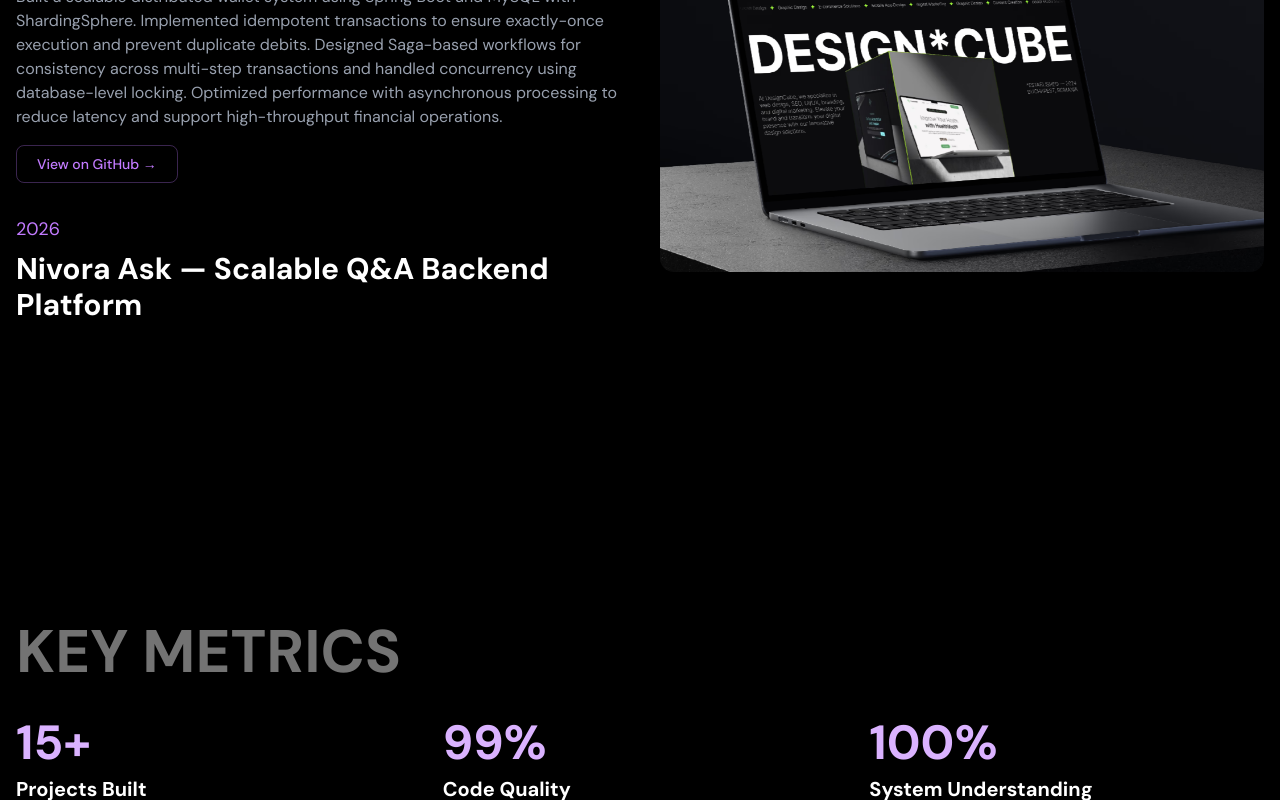
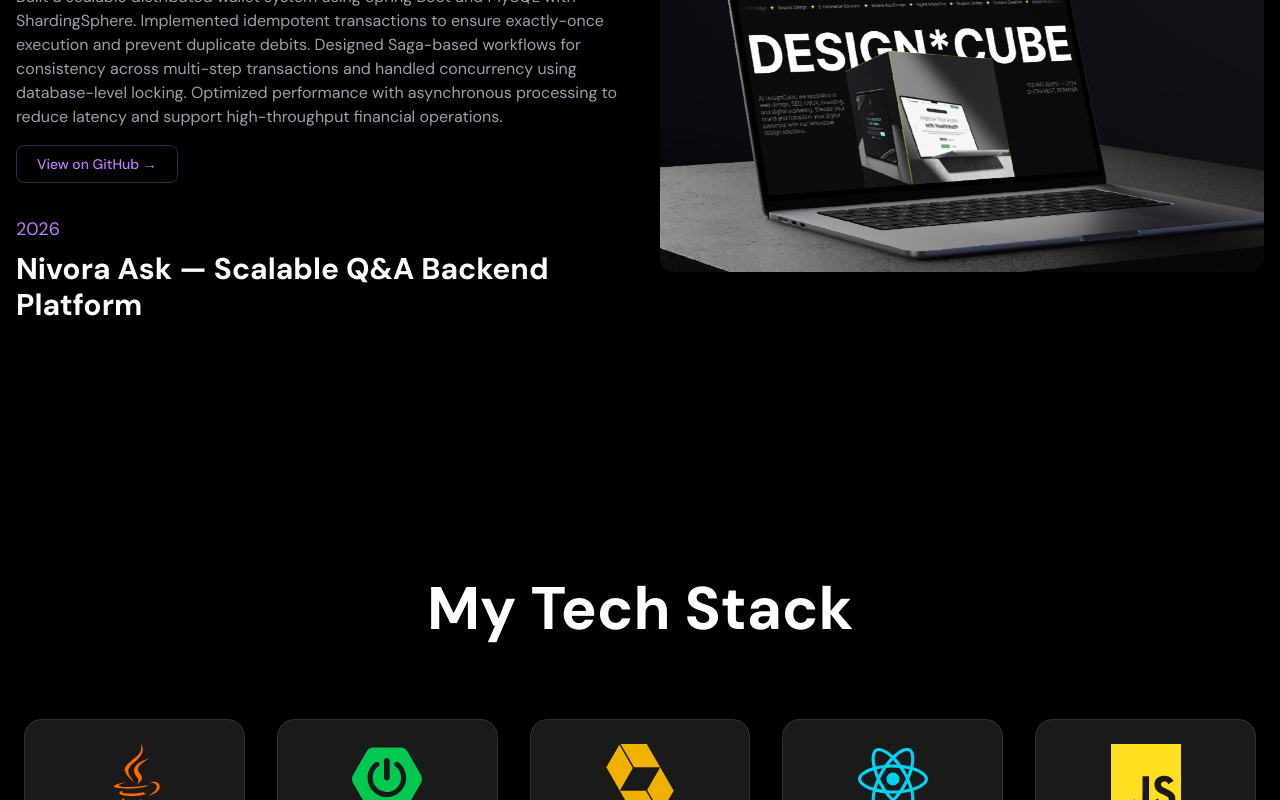
Before and after one commit to Harshjha002/Harsh-Jha-portfolio, a Next.js app: page / in a window 1280 px wide. Shown: the part 2712-3512 px from the top of the page. Built offline with nearby package versions, Linux system fonts and the light colour scheme.

Commit message:
feat(portfolio): added skills section

```diff
--- /dev/null
+++ b/app/components/Stack.tsx
@@ -0,0 +1,228 @@
+"use client";
+
+import { useEffect } from "react";
+import { useInView } from "react-intersection-observer";
+import { motion, useAnimation } from "framer-motion";
+
+import {
+  SiReact,
+  SiMysql,
+  SiSpringboot,
+  SiJavascript,
+  SiPostman,
+  SiGithubactions,
+  SiHibernate,
+  SiRedis,
+  SiMongodb,
+  SiTailwindcss,
+  SiLinux,
+  SiApachekafka,
+  SiDocker,
+} from "react-icons/si";
+
+import {
+  FaJava,
+  FaGitAlt,
+  FaGithub,
+  FaAws,
+} from "react-icons/fa6";
+
+const stackItems = [
+  {
+    id: 1,
+    name: "Java",
+    icon: <FaJava size={70} />,
+    color: "text-orange-500",
+  },
+  {
+    id: 2,
+    name: "Spring Boot",
+    icon: <SiSpringboot size={70} />,
+    color: "text-green-500",
+  },
+  {
+    id: 3,
+    name: "Hibernate",
+    icon: <SiHibernate size={70} />,
+    color: "text-yellow-500",
+  },
+  {
+    id: 4,
+    name: "React",
+    icon: <SiReact size={70} />,
+    color: "text-cyan-400",
+  },
+  {
+    id: 5,
+    name: "JavaScript",
+    icon: <SiJavascript size={70} />,
+    color: "text-yellow-300",
+  },
+  {
+    id: 6,
+    name: "Tailwind",
+    icon: <SiTailwindcss size={70} />,
+    color: "text-sky-400",
+  },
+  {
+    id: 7,
+    name: "MySQL",
+    icon: <SiMysql size={70} />,
+    color: "text-blue-400",
+  },
+  {
+    id: 8,
+    name: "MongoDB",
+    icon: <SiMongodb size={70} />,
+    color: "text-green-400",
+  },
+  {
+    id: 9,
+    name: "Redis",
+    icon: <SiRedis size={70} />,
+    color: "text-red-500",
+  },
+  {
+    id: 10,
+    name: "Kafka",
+    icon: <SiApachekafka size={70} />,
+    color: "text-white",
+  },
+  {
+    id: 11,
+    name: "Docker",
+    icon: <SiDocker size={70} />,
+    color: "text-blue-500",
+  },
+  {
+    id: 12,
+    name: "AWS",
+    icon: <FaAws size={70} />,
+    color: "text-yellow-500",
+  },
+  {
+    id: 13,
+    name: "Git",
+    icon: <FaGitAlt size={70} />,
+    color: "text-orange-600",
+  },
+  {
+    id: 14,
+    name: "GitHub",
+    icon: <FaGithub size={70} />,
+    color: "text-white",
+  },
+  {
+    id: 15,
+    name: "GitHub Actions",
+    icon: <SiGithubactions size={70} />,
+    color: "text-blue-400",
+  },
+  {
+    id: 16,
+    name: "Postman",
+    icon: <SiPostman size={70} />,
+    color: "text-orange-500",
+  },
+  {
+    id: 17,
+    name: "Linux",
+    icon: <SiLinux size={70} />,
+    color: "text-yellow-200",
+  },
+];
+
+const itemVariant = {
+  hidden: (index:number) => ({
+    opacity: 0,
+    x: index % 2 === 0 ? -100 : 100,
+    y: 40,
+  }),
+
+  visible: {
+    opacity: 1,
+    x: 0,
+    y: 0,
+    transition: {
+      duration: 0.7,
+    },
+  },
+};
+
+const Stack = () => {
+  const controls = useAnimation();
+
+  const [ref, inView] = useInView({
+    threshold: 0.15,
+  });
+
+  useEffect(() => {
+    if (inView) {
+      controls.start("visible");
+    } else {
+      controls.start("hidden");
+    }
+  }, [controls, inView]);
+
+  return (
+    <section className="py-24">
+      <div className="max-w-7xl mx-auto px-6">
+
+        <h2 className="text-5xl md:text-6xl font-bold text-center text-white mb-20">
+          My Tech Stack
+        </h2>
+
+        <div
+          ref={ref}
+          className="
+            grid
+            grid-cols-2
+            sm:grid-cols-3
+            lg:grid-cols-4
+            xl:grid-cols-5
+            gap-8
+          "
+        >
+          {stackItems.map((item, index) => (
+            <motion.div
+              key={item.id}
+              custom={index}
+              initial="hidden"
+              animate={controls}
+              variants={itemVariant}
+              whileHover={{
+                scale: 1.08,
+                y: -8,
+              }}
+              className="
+                bg-white/10
+                backdrop-blur-lg
+                border
+                border-white/10
+                rounded-2xl
+                p-6
+                flex
+                flex-col
+                items-center
+                justify-center
+                gap-5
+                shadow-lg
+                transition-all
+              "
+            >
+              <div className={item.color}>
+                {item.icon}
+              </div>
+
+              <p className="text-white text-lg font-semibold text-center">
+                {item.name}
+              </p>
+            </motion.div>
+          ))}
+        </div>
+      </div>
+    </section>
+  );
+};
+
+export default Stack;
--- a/app/page.tsx
+++ b/app/page.tsx
@@ -3,6 +3,7 @@ import Hero from "./components/Hero";
 import KeyMetrics from "./components/KeyMetrics";
 import LogoAnimation from "./components/LogoAnimation";
 import Portfolio from "./components/Portfolio";
+import Stack from "./components/Stack";
 
 
 export default function Home() {
@@ -12,8 +13,7 @@ export default function Home() {
     <LogoAnimation/>
     <About/>
     <Portfolio/>
-
-    {/* //stack */}
+    <Stack/>
     <KeyMetrics/>
 
     </>
--- a/package.json
+++ b/package.json
@@ -11,6 +11,7 @@
   "dependencies": {
     "class-variance-authority": "^0.7.1",
     "clsx": "^2.1.1",
+    "framer-motion": "^12.38.0",
     "lucide-react": "^1.14.0",
     "motion": "^12.38.0",
     "next": "16.2.4",
@@ -18,6 +19,8 @@
     "radix-ui": "^1.4.3",
     "react": "19.2.4",
     "react-dom": "19.2.4",
+    "react-icons": "^5.6.0",
+    "react-intersection-observer": "^10.0.3",
     "shadcn": "^4.6.0",
     "tailwind-merge": "^3.5.0",
     "tw-animate-css": "^1.4.0"
```
Also changed, not shown: 1 other file (tests, documents, lock files or other folders).
